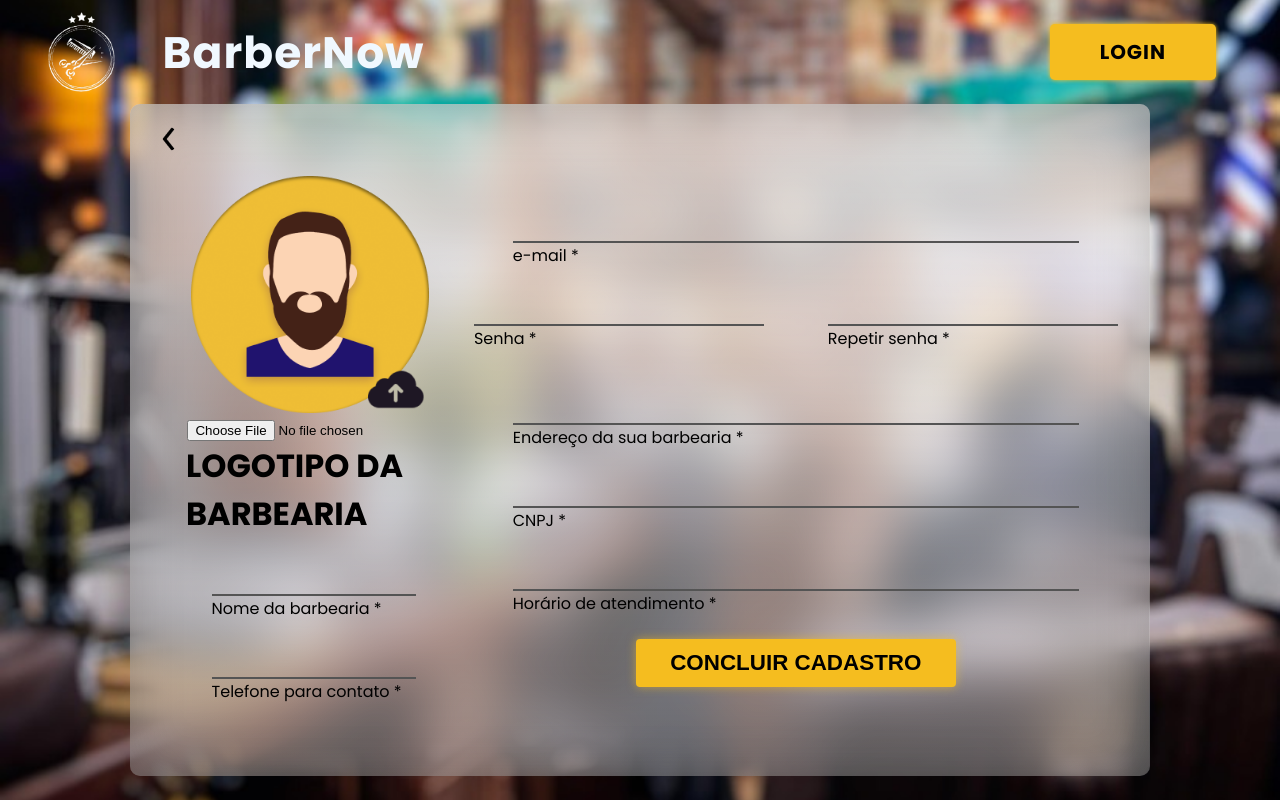
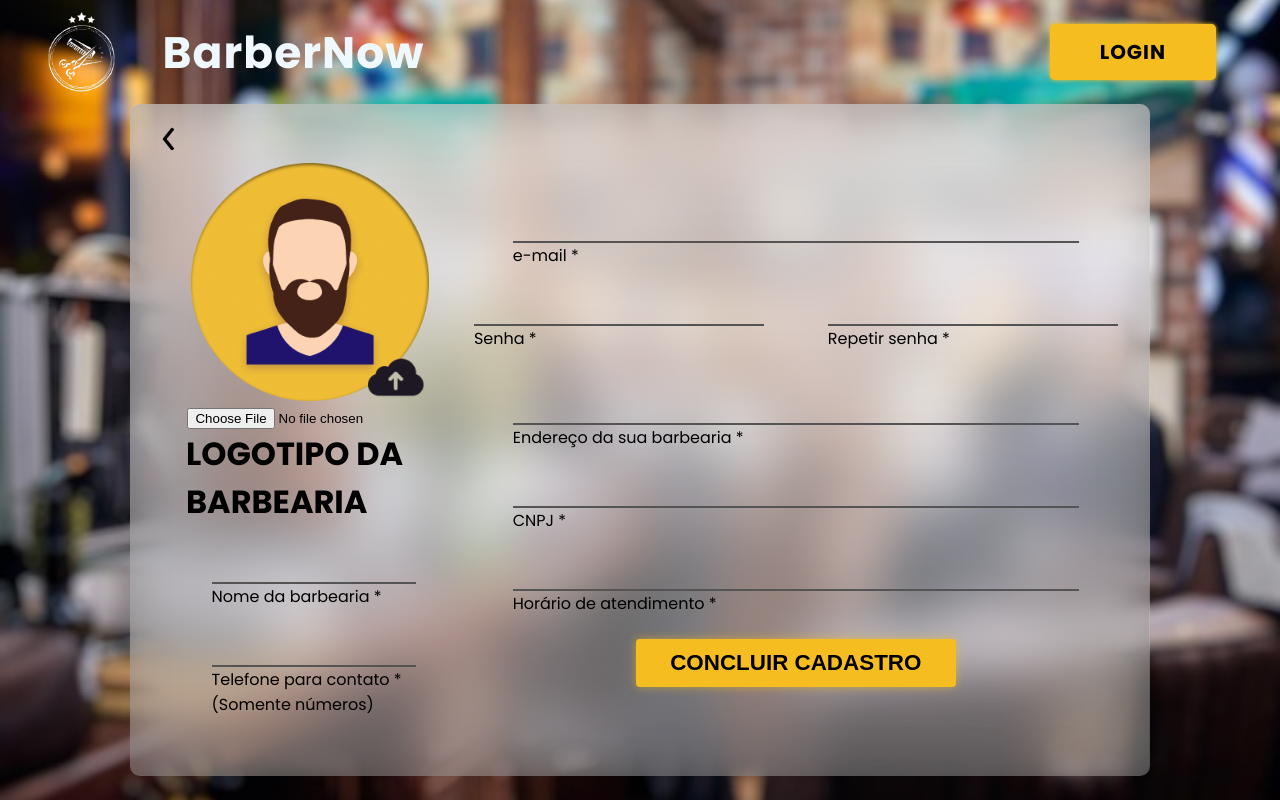
Before and after one commit to eduardoMessKL/BarberNow, a React (Create React App) app in the folder barbernow/: page /cadastro in a window 1280 px wide. Built offline with nearby package versions, Linux system fonts and the light colour scheme.

Commit message:
Tipo number para telefone

```diff
--- a/barbernow/src/pages/Cadastro/CadastroHTML.js
+++ b/barbernow/src/pages/Cadastro/CadastroHTML.js
@@ -63,13 +63,14 @@ function CadastroHTML(props, {barbearia}) {
 
             <div className="div-input-cadastro">
               <input
-                type="text"
+                type="number"
                 name="telefone"
                 id="telefone"
                 className="input-cadastro"
                 onChange={(e) => props.setTelefone(e.target.value)}
               />
               <label>Telefone para contato * </label>
+              <label>(Somente números)</label>
             </div>
           </div>
           {/*----CADASTRO LADO DIREITO----*/}
```
